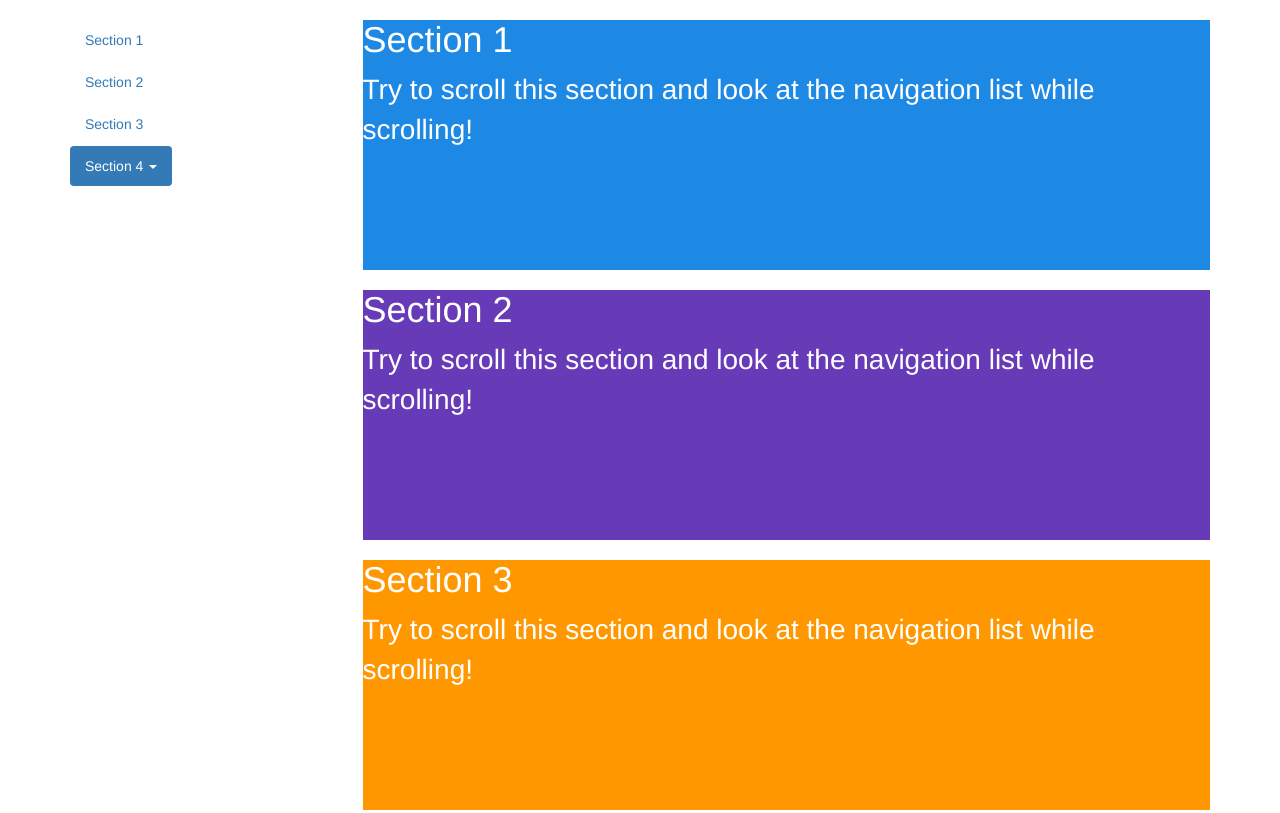
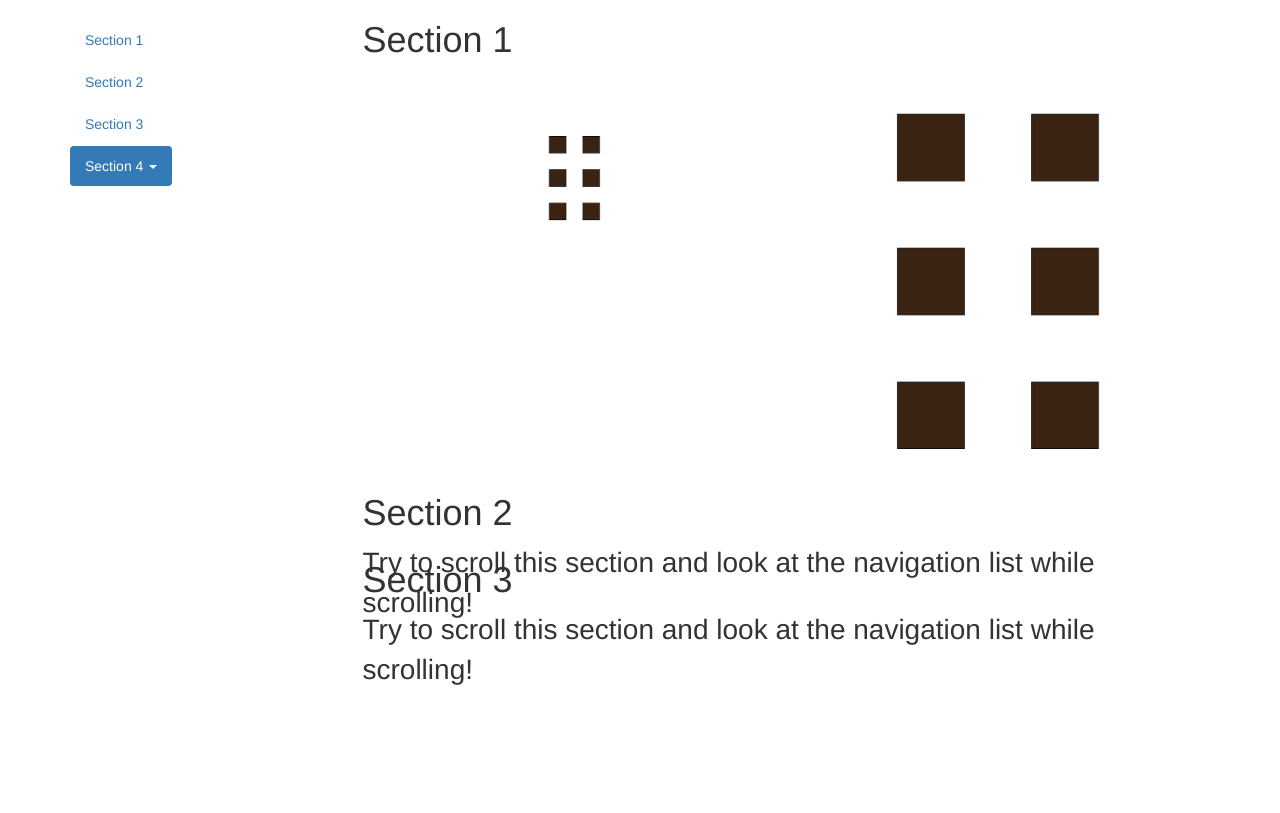
Before and after one commit to marcchardonnens/KickVis_EndPresentation, a plain HTML site: page index.html in a window 1280 px wide. Shown: the top 813 px of the page. Drawn offline with nearby package versions, Linux system fonts and the light colour scheme.

Commit message:
css experimentation

```diff
--- a/css/stylesheet.css
+++ b/css/stylesheet.css
@@ -8,15 +8,23 @@ ul.nav-pills {
 div.col-sm-9 div {
     height: 250px;
     font-size: 28px;
+     background: white;
 }
-#section1 {color: #fff; background-color: #1E88E5;}
-#section2 {color: #fff; background-color: #673ab7;}
-#section3 {color: #fff; background-color: #ff9800;}
-#section41 {color: #fff; background-color: #00bcd4;}
-#section42 {color: #fff; background-color: #009688;}
+/*#section1 {color: #fff; background-color: #1E88E5;}*/
+/*#section2 {color: #fff; background-color: #673ab7;}*/
+/*#section3 {color: #fff; background-color: #ff9800;}*/
+/*#section41 {color: #fff; background-color: #00bcd4;}*/
+/*#section42 {color: #fff; background-color: #009688;}*/
 
 @media screen and (max-width: 810px) {
     #section1, #section2, #section3, #section41, #section42  {
         margin-left: 150px;
     }
 }
+
+.picCompare{
+
+    float: left;
+    width: 50%;
+
+}
--- a/index.html
+++ b/index.html
@@ -30,7 +30,8 @@
         <div class="col-sm-9">
             <div id="section1">
                 <h1>Section 1</h1>
-                <p>Try to scroll this section and look at the navigation list while scrolling!</p>
+                <img src="resources/quadrat%20fern%20Artboard%201.png" class="picCompare"/>
+                <img src="resources/quadrat%20nahh%20Artboard%201.png" class="picCompare"/>
             </div>
             <div id="section2">
                 <h1>Section 2</h1>
```
